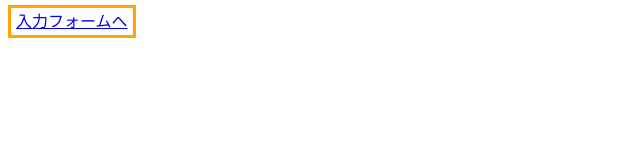
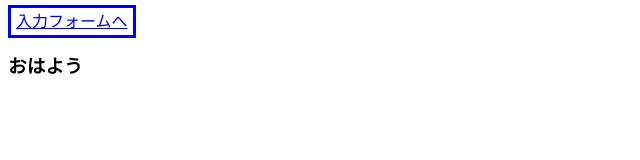
Before and after one commit to tsshiori/conflict-test, a plain HTML site: page index.html in a window 1280 px wide. Shown: the whole page, without its empty margins (0-640 px from the left). Drawn offline with Linux system fonts and the light colour scheme.

Commit message:
index.htmlとform.htmlの内容を変更
index.htmlのaタグの色と、h3の見出しを追加
form.htmlのtitleの変更と、h1タグの追加

```diff
--- a/index.html
+++ b/index.html
@@ -12,6 +12,7 @@
     </style>
 </head>
 <body>
-    <a href="form.html" style="border: solid orange 3px;">入力フォームへ</a>
+    <a href="form.html" style="border: solid blue 3px;">入力フォームへ</a>
+    <h3>おはよう</h3>
 </body>
 </html>
```
Also changed, not shown: form.html (+2 -2 lines).
